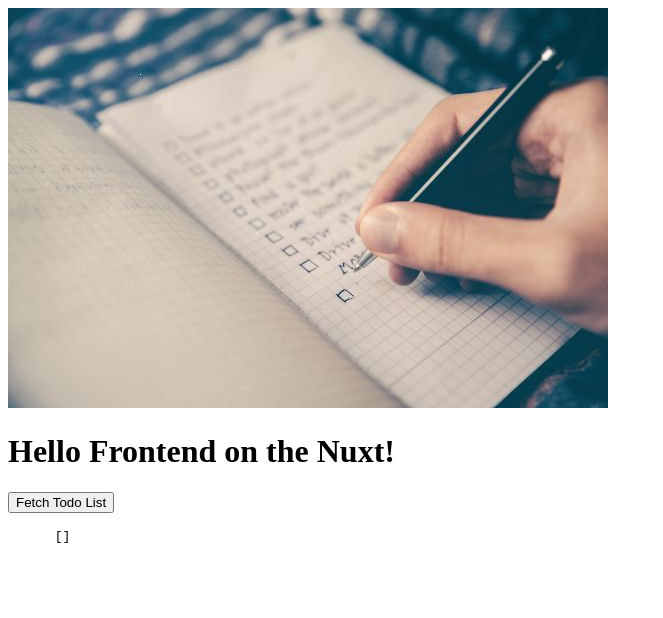
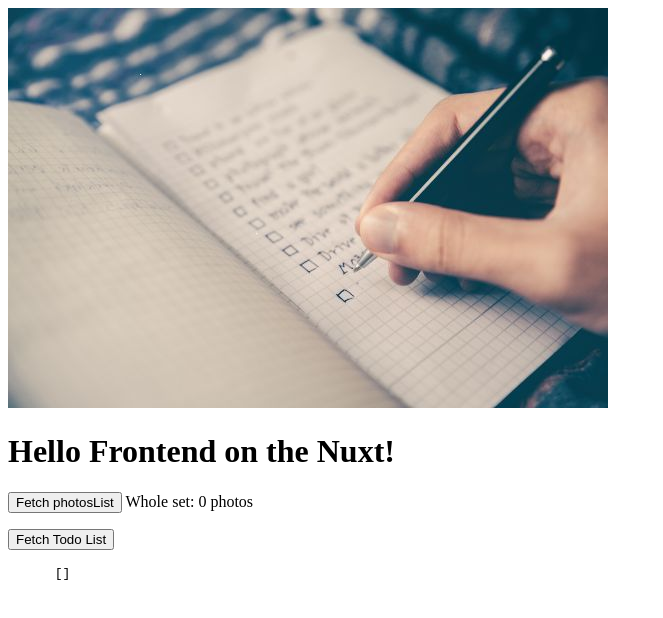
Before and after one commit to alexnas/nuxt3-app, a Nuxt app: page / in a window 1280 px wide. Shown: the top 618 px of the page, without its empty margins (0-663 px from the left). Built offline with nearby package versions, Linux system fonts and the light colour scheme.

Commit message:
Fetch and show list of photos in PhotoGalery

```diff
--- a/app.vue
+++ b/app.vue
@@ -3,13 +3,26 @@ import { defineNuxtComponent } from '#app';
 export default defineNuxtComponent({
   data: () => ({
     todoList: [],
+    photoGallery: [],
   }),
+  computed: {
+    numberOfPhotos() {
+      return this.photoGallery.length;
+    },
+  },
   methods: {
     fetchTodoList() {
       fetch('https://jsonplaceholder.typicode.com/todos/')
         .then((response) => response.json())
         .then((json) => {
           this.todoList = json;
+        });
+    },
+    fetchPhotos() {
+      fetch('https://jsonplaceholder.typicode.com/photos/')
+        .then((response) => response.json())
+        .then((json) => {
+          this.photoGallery = json;
         });
     },
   },
@@ -20,6 +33,14 @@ export default defineNuxtComponent({
   <div>
     <img src="/todo.jpg" alt="Todo photo by Glenn Carstens-Peters" />
     <h1>Hello Frontend on the Nuxt!</h1>
+    <button type="button" @click.prevent="fetchPhotos">Fetch photosList</button>
+    <span> Whole set: {{ numberOfPhotos }} photos</span>
+    <ul>
+      <li v-for="photo in photoGallery" :key="`photo-id-${photo.id}`">
+        <img :src="`${photo.thumbnailUrl}`" :alt="photo.title" />
+        {{ photo.title }}
+      </li>
+    </ul>
     <button @click="fetchTodoList">Fetch Todo List</button>
     <ul>
       <li v-for="todo in todoList" :key="`todo-id-${todo.id}`">
```
